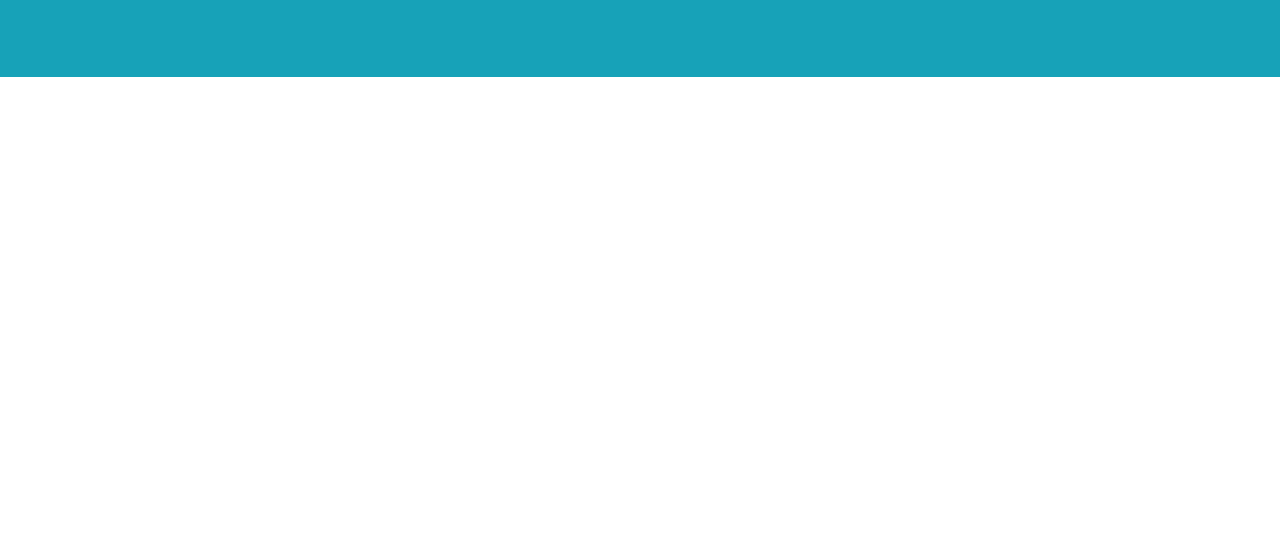
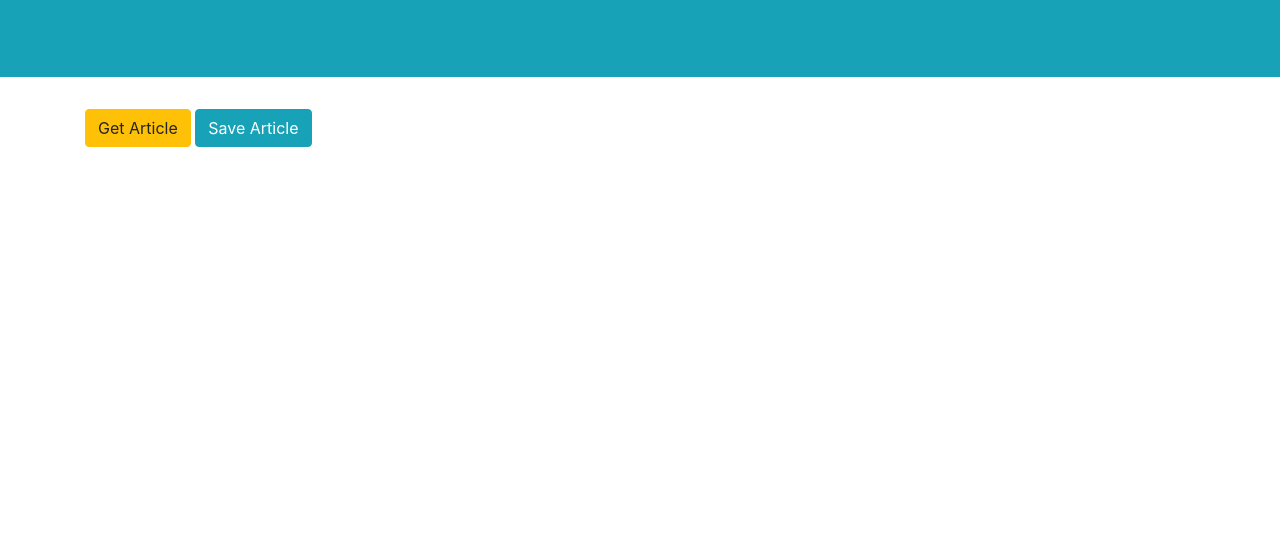
Before and after one commit to mcruzpr86/theDailyBuzz, a website: page app/public/html/index.html in a window 1280 px wide. Shown: the part 248-800 px from the top of the page. Drawn offline with nearby package versions, Linux system fonts and the light colour scheme.

Commit message:
index established

```diff
--- a/app/public/html/index.html
+++ b/app/public/html/index.html
@@ -30,7 +30,7 @@
             Where kids come get their news
           </span>-->
           <ul class="nav justify-content-center">
-            <li class="nav-item">
+            <li class="nav-item ">
               <a class="nav-link " href="#">Link</a>
             </li>
             <li class="nav-item">
@@ -49,6 +49,18 @@
         </div>
       </div>
 
+    <!--Container for Articles-->
+      <div class="container">
+
+        <!--Articles-->
+        <div class="row">
+            <div class="col-5">
+                <button type="button" class="btn btn-warning">Get Article </button>
+                <button type="button" class="btn btn-info">Save Article</button>
+            </div>
+        </div>
+
+      </div>
 
 
 </body>
```
